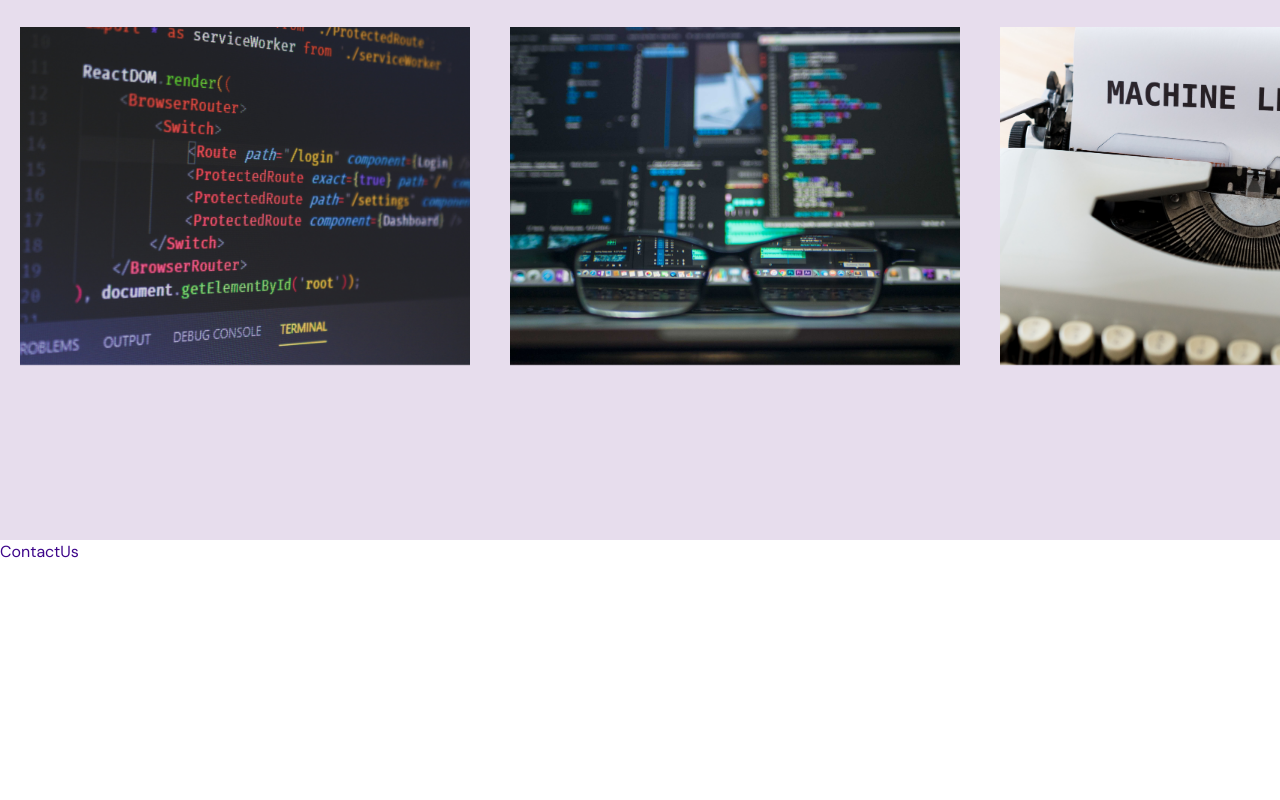
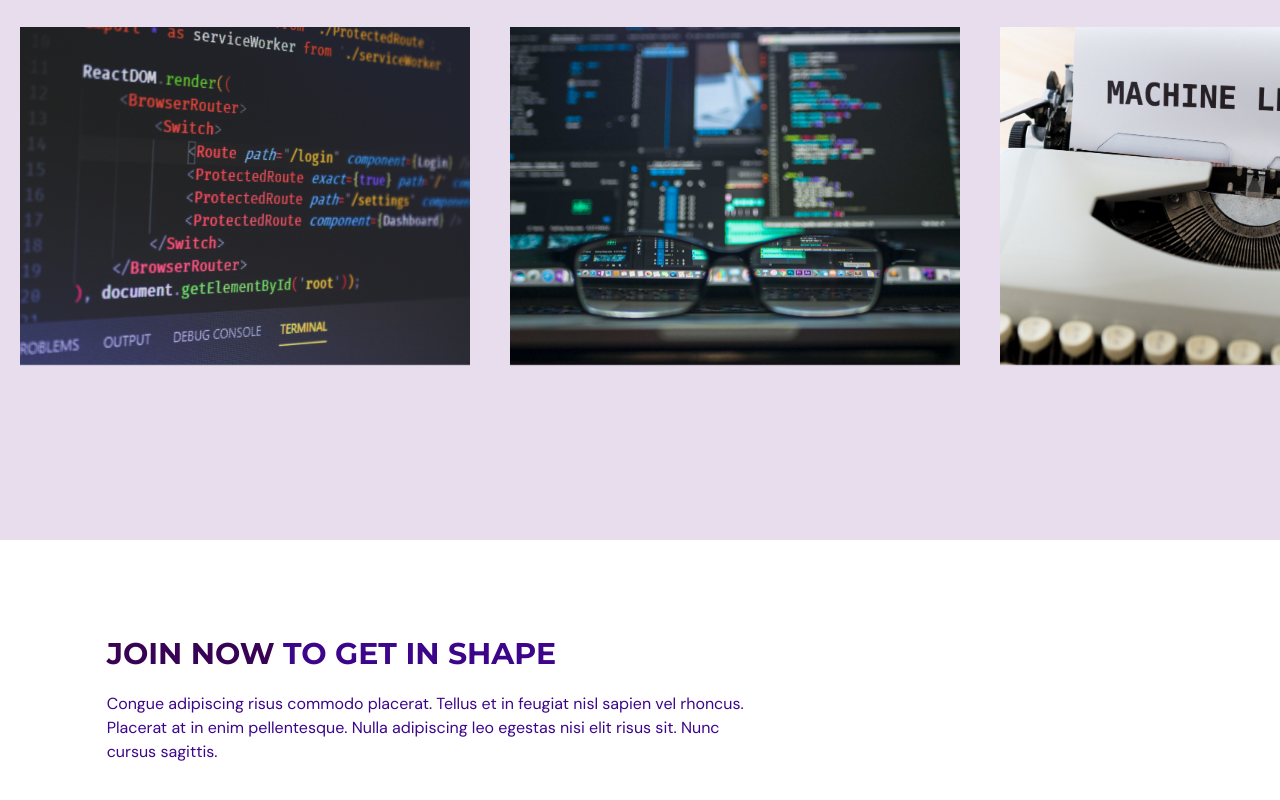
Before and after one commit to JohnKamaujk/CodeHaven, a React (Vite) app: page / in a window 1280 px wide. Shown: the part 2450-3250 px from the top of the page. Before the commit the page ends 3014 px from the top, so only its background shows below. Built offline with nearby package versions, Linux system fonts and the light colour scheme.

Commit message:
:wrench:chore:Contact us header added

```diff
--- a/src/App.tsx
+++ b/src/App.tsx
@@ -34,7 +34,7 @@
       <Home setSelectedPage={setSelectedPage} />
       <Benefits setSelectedPage={setSelectedPage} />
       <OurClasses setSelectedPage={setSelectedPage} />
-      <ContactUs />
+      <ContactUs setSelectedPage={setSelectedPage} />
     </div>
   );
 }
--- a/src/components/contactUs/index.tsx
+++ b/src/components/contactUs/index.tsx
@@ -1,9 +1,46 @@
-import React from "react";
+// import { useForm } from "react-hook-form";
+import { SelectedPage } from "@/shared/types";
+import { motion } from "framer-motion";
+import ContactUsPageGraphic from "@/assets/ContactUsPageGraphic.png";
+import HText from "@/shared/HText";
 
-type Props = {};
+type Props = {
+  setSelectedPage: (value: SelectedPage) => void;
+};
 
-const ContactUs = (props: Props) => {
-  return <div>ContactUs</div>;
+const ContactUs = ({ setSelectedPage }: Props) => {
+  const inputStyles = `mb-5 w-full rounded-lg bg-primary-300
+  px-5 py-3 placeholder-white`;
+
+  return (
+    <section id="contactus" className="mx-auto w-5/6 pb-32 pt-24">
+      <motion.div
+        onViewportEnter={() => setSelectedPage(SelectedPage.ContactUs)}
+      >
+        {/* HEADER */}
+        <motion.div
+          className="md:w-3/5"
+          initial="hidden"
+          whileInView="visible"
+          viewport={{ once: true, amount: 0.5 }}
+          transition={{ duration: 0.5 }}
+          variants={{
+            hidden: { opacity: 0, x: -50 },
+            visible: { opacity: 1, x: 0 },
+          }}
+        >
+          <HText>
+            <span className="text-primary-500">JOIN NOW</span> TO GET IN SHAPE
+          </HText>
+          <p className="my-5">
+            Congue adipiscing risus commodo placerat. Tellus et in feugiat nisl
+            sapien vel rhoncus. Placerat at in enim pellentesque. Nulla
+            adipiscing leo egestas nisi elit risus sit. Nunc cursus sagittis.
+          </p>
+        </motion.div>
+      </motion.div>
+    </section>
+  );
 };
 
 export default ContactUs;
```
